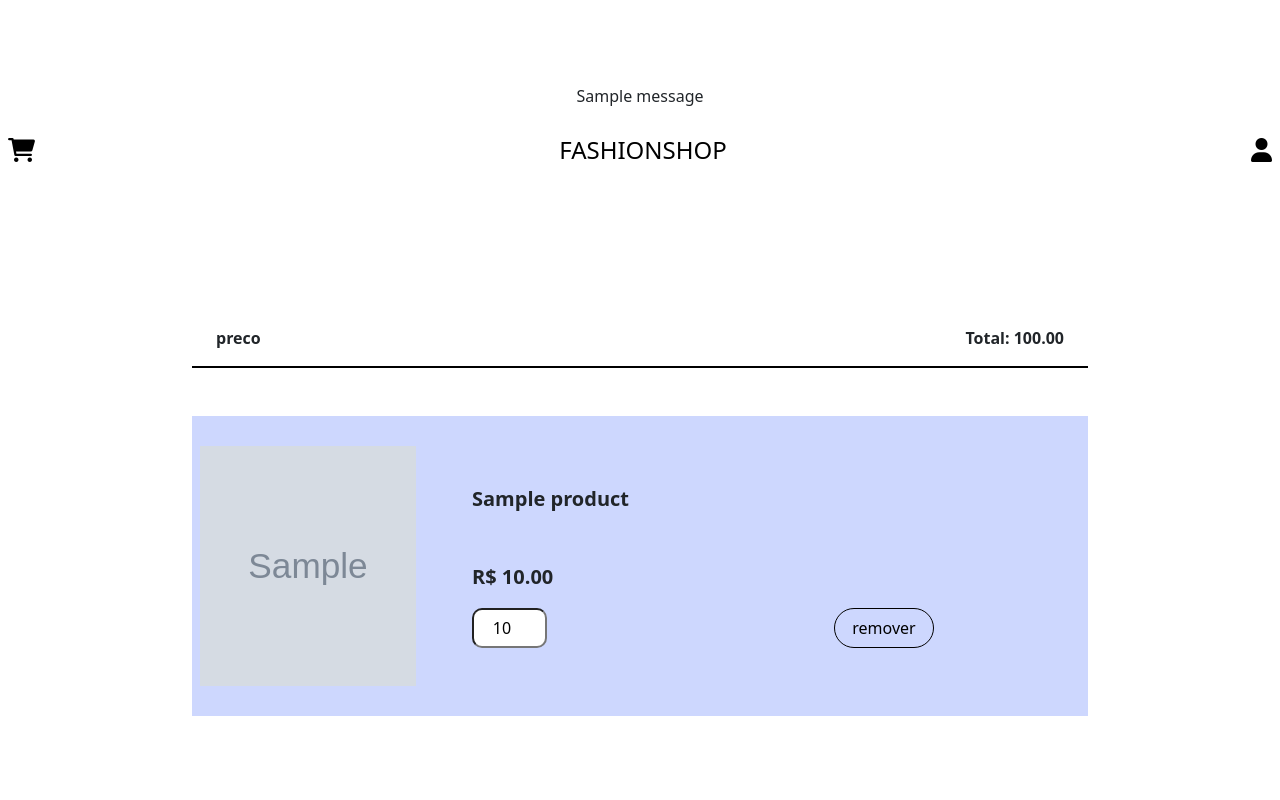
After one commit to Gustavodeoliveiraa/projeto-ppoo, a Django app: page /cart/ in a window 1280 px wide. The commit adds this page. Run offline with Django 5.2, Linux system fonts and the light colour scheme; a user stored in the database is signed in; tables that the repository leaves empty hold one stand-in row (values such as "Sample post"); grey boxes marked "Sample" are stand-in pictures; one stand-in notice (Sample message) is shown.

Commit message:
shoppingcart ended front and logic

```diff
--- a/app/settings.py
+++ b/app/settings.py
@@ -130,6 +130,6 @@ DEFAULT_AUTO_FIELD = 'django.db.models.BigAutoField'
 
 
 MESSAGE_TAGS = {
-    constants.ERROR: 'message-error',
+    constants.INFO: 'message-info',
     constants.SUCCESS: 'message-success',
 }
--- a/fashionshop/admin.py
+++ b/fashionshop/admin.py
@@ -1,6 +1,6 @@
 from django.contrib import admin
 from fashionshop.models import (
-    Product, Categories, ShoppingCarts
+    Product, Categories, ShoppingCart
 )
 
 
@@ -19,6 +19,6 @@ class AdminCategories(admin.ModelAdmin):
     search_fields = ('nome',)
 
 
-@admin.register(ShoppingCarts)
+@admin.register(ShoppingCart)
 class AdminShoppingCarts(admin.ModelAdmin):
     fields = ('owner', 'product', 'amount')
--- a/fashionshop/models.py
+++ b/fashionshop/models.py
@@ -1,7 +1,7 @@
 from django.db import models
 from django.contrib.auth.models import User
-from django.forms import ModelForm
 from django import forms
+
 
 class Categories(models.Model):
     name = models.CharField(max_length=255, null=False, blank=False)
@@ -22,17 +22,32 @@ class Product(models.Model):
         return self.name
 
 
-class ShoppingCarts(models.Model):
+class ShoppingCart(models.Model):
     owner = models.ForeignKey(
         to=User, on_delete=models.PROTECT, blank=False, null=False
+    )
+
+    def __str__(self) -> str:
+        return f'{self.owner.username}'
+
+    def total(self):
+        total_amount = sum(
+            item.product.price * item.quantity for item in self.items.all()
+        )
+        return total_amount
+
+
+class CartItem(models.Model):
+    cart = models.ForeignKey(
+        to=ShoppingCart, related_name='items', on_delete=models.PROTECT
     )
     product = models.ForeignKey(
         to=Product, on_delete=models.PROTECT, blank=False, null=False
     )
-    amount = models.DecimalField(max_digits=10, decimal_places=2)
+    quantity = models.PositiveIntegerField(default=1)
 
     def __str__(self) -> str:
-        return f'{self.owner.username}'
+        return f'{self.product.name} - {self.quantity}'
 
 
 class FormRegister(forms.ModelForm):
--- /dev/null
+++ b/fashionshop/static/css/cart.css
@@ -0,0 +1,62 @@
+a {
+    text-decoration: none;
+    color: black;
+}
+
+img {
+    width: 100%;
+    height: 80%;
+}
+
+input {
+    width: 75px;
+    border-radius: 10px;
+    padding: 2px;
+    text-align: center;
+}
+
+button {
+    border: 1px solid black;
+    background-color: transparent;
+    border-radius: 20px;
+    width: 100px;
+    height: 40px;
+}
+
+.title-price  {
+    margin-top: 150px;
+    border-bottom: 2px solid black;
+}
+
+.itens {
+    background-color: rgba(111, 142, 251, 0.35);
+    height: 300px;
+}
+
+.infos {
+    flex-grow: 1;
+}
+
+.infos p {
+    font-weight: bolder;
+    font-size: 1.25em;
+}
+
+
+.empty {
+    font-size: 1.5em;
+}
+
+@media (min-width: 700px) {
+    .title-price,
+    .itens {
+        width: 70% !important;
+    }
+
+    body {
+        display: flex;
+        flex-direction: column;
+        justify-content: center;
+        align-items: center;
+    }
+}
--- a/fashionshop/templates/partials/header.html
+++ b/fashionshop/templates/partials/header.html
@@ -9,7 +9,7 @@
  {% endif %}
 
 <div class="header d-flex b-0 p-0 p-2 fs-4 w-100 justify-content-between" >
-    <a href=""><i class="fa-solid fa-cart-shopping"></i></a>
+    <a href=" {% url "cart" %}  "><i class="fa-solid fa-cart-shopping"></i></a>
 
     <a href="{% url "home" %}"><p class="m-0">FASHIONSHOP</p></a>
 
--- /dev/null
+++ b/fashionshop/templates/partials/shoppingcart.html
@@ -0,0 +1,49 @@
+{% extends "home.html" %}
+{% load static %}
+
+
+{% block title %}
+    Carrinho
+{% endblock title %}
+
+
+{% block css %}
+    <link defer rel="stylesheet" href="{% static "css/cart.css" %}">
+{% endblock css %}
+
+{% block home %}
+    {% include "partials/header.html" %}
+
+    <div class="title-price w-100 fw-bolder d-flex justify-content-between">
+        <p class="ms-4">preco</p>
+        <p class="me-4">Total: {{total}}</p>
+    </div>
+
+    {% if cart.items.all %}
+        {% for item  in cart.items.all %}
+        <div class="itens w-100 mt-5 d-flex justify-content-between ">
+            <div class="d-flex align-items-center img-produto w-25 h-100 ps-2 me-2">
+                <img src=" {{item.product.image.url}} " alt="">
+            </div>
+            <div class="infos d-flex justify-content-center flex-column align-items-start ms-5">
+                <p class="mb-5"> {{item.product.name}} </p>
+                <p>R$ {{item.product.price}}</p>
+
+                <div class="buttons w-75 d-flex justify-content-between me-5">
+                    <input type="number" name="" id="" value="{{ item.quantity}}" readonly>
+
+                    <a href="{% url "remove" item.id %}"><button>remover</button></a>
+                </div>
+            </div>
+        </div>
+       {% endfor %}
+    {% else %}
+        <div class="container w-100 d-flex justify-content-center mt-5 empty">
+            <p>Carrinho Vazio</p>
+        </div>
+    {% endif %}
+
+
+
+
+{% endblock home %}
--- a/fashionshop/urls.py
+++ b/fashionshop/urls.py
@@ -1,5 +1,8 @@
 from django.urls import path
-from fashionshop.views import Home, cadastra, get_by_name, get_by_categories
+from fashionshop.views import (
+    Home, cadastra, get_by_name, get_by_categories, shoppingcart, add_to_cart,
+    remove_from_cart
+)
 
 
 urlpatterns = [
@@ -7,4 +10,7 @@ urlpatterns = [
     path("register/", view=cadastra, name='cadastra'),
     path("search/", view=get_by_name, name="search"),
     path("categorie/", view=get_by_categories, name="categorie"),
+    path("cart/", view=shoppingcart, name="cart"),
+    path("cart/add/<int:product_id>", view=add_to_cart, name="add"),
+    path('cart/remove/<int:item_id>/', view=remove_from_cart, name='remove'),
 ]
--- a/fashionshop/views.py
+++ b/fashionshop/views.py
@@ -1,5 +1,7 @@
-from django.shortcuts import render, redirect
-from .models import Product, FormRegister
+from django.http import JsonResponse
+from django.shortcuts import render, redirect, get_object_or_404
+from .models import Product, FormRegister, ShoppingCart, CartItem
+from django.contrib.auth.decorators import login_required
 from django.contrib.auth.models import User
 from django.views.decorators.csrf import csrf_exempt
 from django.contrib import messages
@@ -67,3 +69,36 @@ def cadastra(request):
     return render(
         request, template_name="partials/register.html", context={'form': form}
     )
+
+
+def shoppingcart(request):
+    cart, created = ShoppingCart.objects.get_or_create(owner=request.user)
+
+    return render(
+        request, template_name="partials/shoppingcart.html",
+        context={'cart': cart, 'total': cart.total() if not created else 0}
+    )
+
+
+@login_required
+def add_to_cart(request, product_id):
+    product = get_object_or_404(Product, id=product_id)
+    cart, created = ShoppingCart.objects.get_or_create(owner=request.user)
+
+    cart_item, created = CartItem.objects.get_or_create(
+        cart=cart, product=product
+    )
+    if not created:
+        cart_item.quantity += 1
+        cart_item.save()
+    messages.info(request, 'Item adicionado ao carrinho')
+
+    return redirect('home')
+
+
+@login_required
+def remove_from_cart(request, item_id):
+    cart_item = get_object_or_404(CartItem, id=item_id, cart__owner=request.user)
+    cart_item.delete()
+
+    return redirect('cart')
```
Also changed, not shown: fashionshop/static/css/style.css (+78 -48 lines), fashionshop/templates/partials/products.html (+15 -9 lines), fashionshop/migrations/0004_shoppingcart_cartitem_delete_shoppingcarts.py (added), fashionshop/templates/partials/search.html (line endings or trailing spaces).
